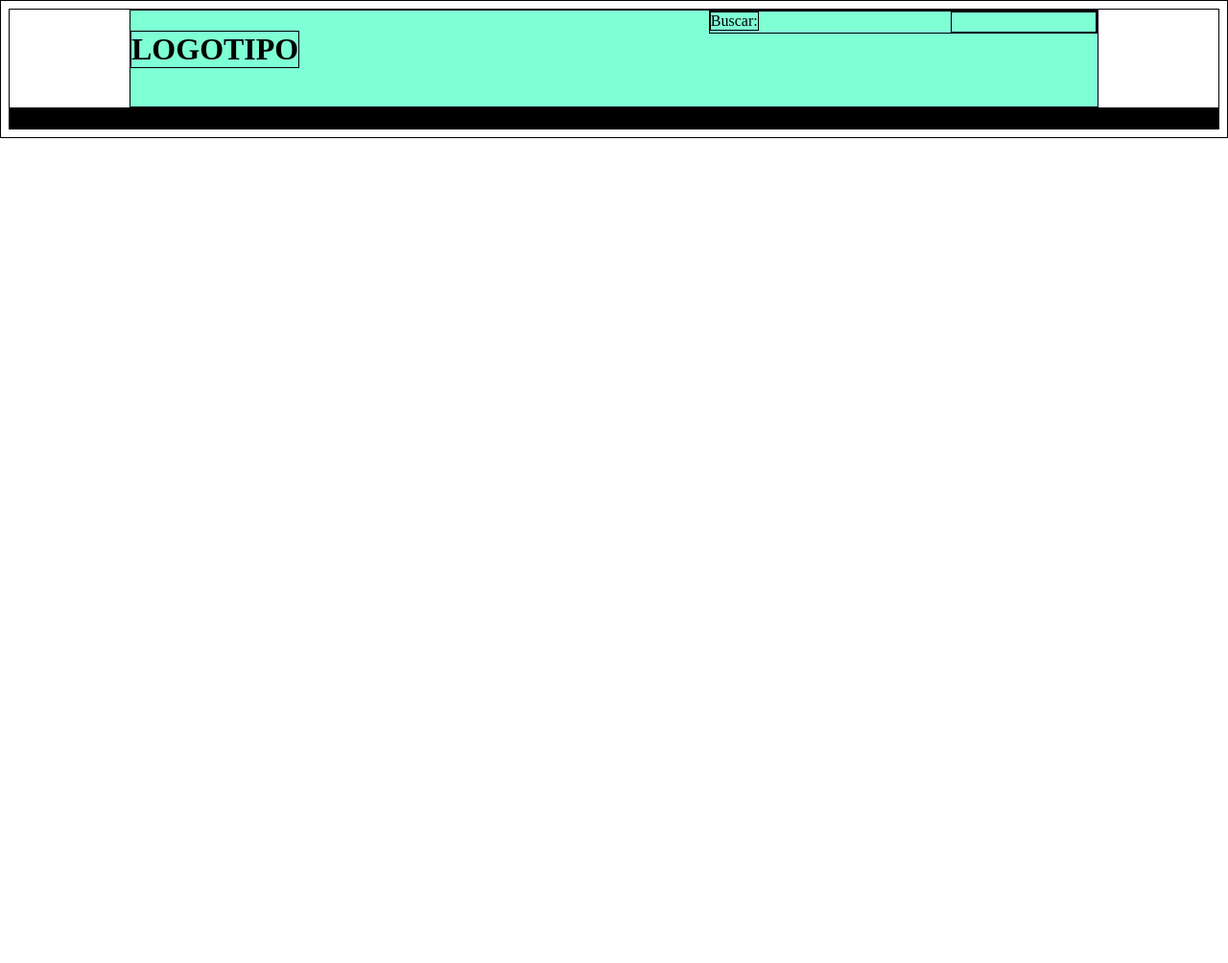
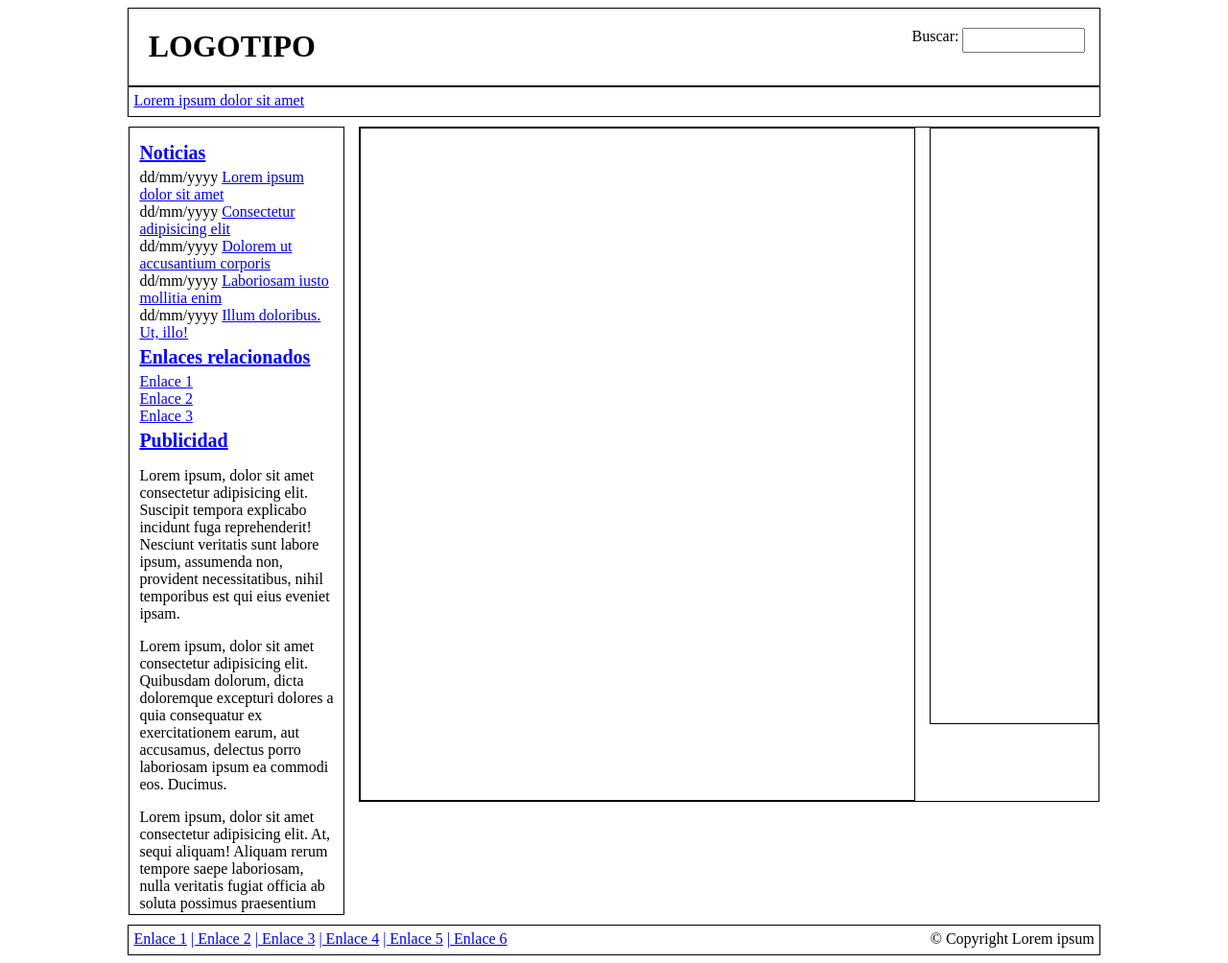
Before and after one commit to PublioElio/desarrollo-interfaces-css, a plain HTML site: page modelo-cajas/maquetacion.html in a window 1280 px wide. Shown: the whole page at 96% size. Before the commit the page ends 800 px from the top, so only its background shows below. Drawn offline with Linux system fonts and the light colour scheme.

Commit message:
avances en maquetación modelo de caja

```diff
--- a/modelo-cajas/maquetacion.html
+++ b/modelo-cajas/maquetacion.html
@@ -13,29 +13,49 @@
     <header>
         <h1>LOGOTIPO</h1>
         <div id="buscador">
-            <p>Buscar:</p>
-            <div id="cuadro_busqueda"></div>
+            <form>
+                <label>Buscar: </label>
+                <input id="cuadro_busqueda" type="text" />
+            </form>
         </div>
     </header>
 
     <nav>
-
-
+        <a href="*">Lorem ipsum dolor sit amet</a>
     </nav>
 
+    <div id="contenedor_central">
+
         <aside id="izquierda">
+            <h3>Noticias</h3>
+            <article class="articuloIzq">dd/mm/yyyy <a href="*">Lorem ipsum dolor sit amet</a></article>
+            <article class="articuloIzq">dd/mm/yyyy <a href="*">Consectetur adipisicing elit</a></article>
+            <article class="articuloIzq">dd/mm/yyyy <a href="*">Dolorem ut accusantium corporis</a></article>
+            <article class="articuloIzq">dd/mm/yyyy <a href="*">Laboriosam iusto mollitia enim</a></article>
+            <article class="articuloIzq">dd/mm/yyyy <a href="*">Illum doloribus. Ut, illo!</a></article>
+            <h3>Enlaces relacionados</h3>
+            <a href="*">Enlace 1</a> <br>
+            <a href="*">Enlace 2</a> <br>
+            <a href="*">Enlace 3</a> <br>
+            <h3>Publicidad</h3>
+            <p>
+                Lorem ipsum, dolor sit amet consectetur adipisicing elit. Suscipit tempora explicabo incidunt fuga
+                reprehenderit! Nesciunt veritatis sunt labore ipsum, assumenda non, provident necessitatibus, nihil
+                temporibus est qui eius eveniet ipsam.</p>
+            <p>Lorem ipsum, dolor sit amet consectetur adipisicing elit. Quibusdam dolorum, dicta doloremque excepturi
+                dolores a quia consequatur ex exercitationem earum, aut accusamus, delectus porro laboriosam ipsum ea
+                commodi eos. Ducimus.</p>
+            <p>Lorem ipsum, dolor sit amet consectetur adipisicing elit. At, sequi aliquam! Aliquam rerum tempore saepe
+                laboriosam, nulla veritatis fugiat officia ab soluta possimus praesentium esse dolore labore ad culpa
+                qui!
+            </p>
 
-        <article class="articuloIzq">
-
-        </article>
-
-        <article class="articuloIzq">
-
-        </article>
-
+            <a href="*">Seguir leyendo...</a>
         </aside>
 
-    <section id="central">
+        <div id="contenedor_central2">
+
+            <section>
 
                 <article class="articuloCentral">
 
@@ -60,12 +80,20 @@
                 </article>
 
             </aside>
+        </div>
+    </div>
 
     <footer>
-
-
+        <ul>
+            <li><a href="*">Enlace 1</a></li>
+            <li><a href="*"> | Enlace 2</a></li>
+            <li><a href="*"> | Enlace 3</a></li>
+            <li><a href="*"> | Enlace 4</a></li>
+            <li><a href="*"> | Enlace 5</a></li>
+            <li><a href="*"> | Enlace 6</a></li>
+        </ul>
+        <div id="copyright">&copy; Copyright Lorem ipsum</div>
     </footer>
-
 
 </body>
 
--- a/modelo-cajas/styles.css
+++ b/modelo-cajas/styles.css
@@ -1,31 +1,123 @@
-* {
+/* elementos con borde */
+header,
+nav,
+aside,
+section,
+#contenedor_central2,
+footer {
     border: 1px solid black;
+    overflow: auto;
 }
 
-header {
+/* elementos centrados horizontalmente que ocupan el 80% de la página */
+header,
+nav,
+footer,
+#contenedor_central {
     text-align: center;
     margin: 0 auto;
     width: 80%;
-    height: 100px;
-    background-color: aquamarine;
+}
+
+/* elementos del encabezado */
+header {
+    height: 80px;
 }
 
 h1 {
     float: left;
+    margin-left: 2%;
 }
 
 #buscador {
     float: right;
-    width: 40%;
+    width: 180px;
+    margin-top: 20px;
+    margin-right: 15px;
 }
 
-#buscador p {
+label {
     float: left;
-    margin: 0%;
 }
 
 #cuadro_busqueda {
-    width: 150px;
+    float: right;
+    width: 120px;
     height: 20px;
+}
+
+/* barra de navegación */
+nav,
+footer {
+    height: 30px;
+}
+
+nav a {
+    float: left;
+    margin: 5px;
+}
+
+/* elementos centrales */
+#contenedor_central {
+    margin-top: 10px;
+    margin-bottom: 10px;
+    overflow: auto;
+}
+
+aside {
+    width: 20%;
+    height: 800px;
+    padding: 10px;
+}
+
+#izquierda {
+    float: left;
+    text-align: left;
+    margin-right: 15px;
+}
+
+#contenedor_central2 {
+    overflow: auto;
+}
+
+#derecha {
     float: right;
+    margin-left: 5px;
+    height: 600px;
 }
+
+section {
+    float: left;
+    width: 75%;
+    height: 700px;
+}
+
+h3 {
+    color: blue;
+    text-decoration: underline;
+    margin-top: 5px;
+    margin-bottom: 5px;
+    font-size: 20px;
+}
+
+/* elementos del footer */
+footer {
+    text-align: center;
+    margin: 0 auto;
+    width: 80%;
+}
+
+ul {
+    float: left;
+    padding: 0px;
+    margin: 5px;
+}
+
+ul li {
+    display: inline;
+}
+
+#copyright {
+    float: right;
+    margin: 5px;
+}
```
Lines whose indentation alone changed are shown as unchanged.
